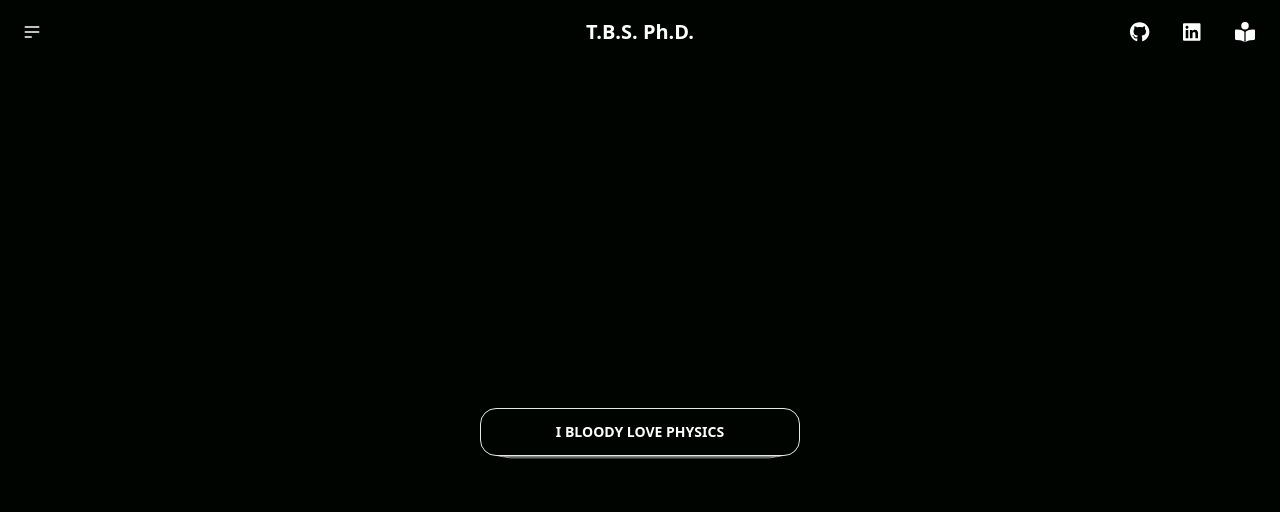
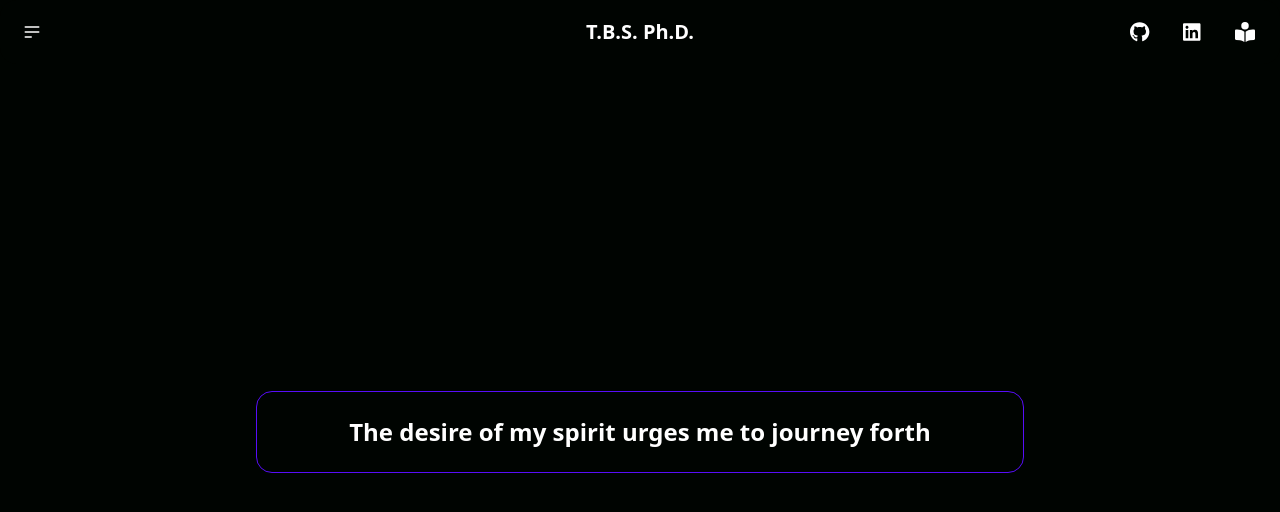
Before and after one commit to tsmith023/portfolio-app, a Next.js app: page / in a window 1280 px wide. Shown: the top 512 px of the page. Built offline with nearby package versions, Linux system fonts and the light colour scheme.

Commit message:
add HeadlessUI to fade landing poem in and out

```diff
--- a/package.json
+++ b/package.json
@@ -8,15 +8,17 @@
   },
   "dependencies": {
     "@fortawesome/fontawesome-svg-core": "^6.1.1",
+    "@fortawesome/free-brands-svg-icons": "^6.1.1",
     "@fortawesome/free-solid-svg-icons": "^6.1.1",
-    "@fortawesome/free-brands-svg-icons": "^6.1.1",
     "@fortawesome/react-fontawesome": "^0.2.0",
+    "@headlessui/react": "^1.6.6",
     "daisyui": "^2.22.0",
     "eslint": "^8.21.0",
     "next": "12.2.3",
     "react": "^18",
     "react-dom": "^18",
-    "react-is": "^17.0.2"
+    "react-is": "^17.0.2",
+    "react-transition-group": "^4.3.0"
   },
   "devDependencies": {
     "@types/react": "^18",
--- a/pages/index.tsx
+++ b/pages/index.tsx
@@ -1,58 +1,90 @@
-import React, { useEffect, useRef, useState } from "react";
-import nextPackage from "next/package.json";
-import Title from '../components/Title'
+import React, { useEffect, useState } from "react";
+import { Transition } from '@headlessui/react'
 
 interface StackedCardProps {
-  disabled: boolean,
-  onClick: React.MouseEventHandler<HTMLButtonElement>,
-  stack: React.ReactElement,
+  visible: boolean,
+  // onClick: React.MouseEventHandler<HTMLDivElement>,
+  text: string
 }
 
 const StackedCard: React.FC<StackedCardProps> = (props: StackedCardProps): React.ReactElement => {
+  const onClick = () => {
+    window.open("https://glaemscrafu.jrrvf.com")
+  }
   return (
-    <button
-      className="text-center btn btn-primary border border-quaternary card w-80 bg-primary place-content-center"
-      onClick={props.onClick}
+    <div
+      className={`
+        card w-192 h-20 bg-primary py-10
+        cursor-pointer btn btn-primary
+        text-center text-2xl
+      `}
+      onClick={onClick}
     >
-      <div className="card-body">{ props.stack }</div>
-    </button>
+      <div className={`
+        card-body normal-case
+      `}>{ props.text }</div>
+    </div>
   )
 }
 
-const defaultStacks = [
-  <div>I bloody love physics</div>,
-  <div>I also bloody love coding</div>,
-  <div>And DnB m8</div>
-]
+export default function Home(): React.ReactElement {
+  const texts = [
+    "The desire of my spirit urges me to journey forth",
+    "over the flowing sea, that far hence",
+    "across the hills of water and the whale's country",
+    "I may seek the land of strangers"
+  ]
 
-export default function Home(): React.ReactElement {
+  const [ isShowing, setIsShowing ] = useState(true)
   const [ whichStack, setWhichStack ] = useState(0)
-  const [ stacks, setStacks ] = useState(defaultStacks)
+  // const [ selectedStack, setSelectedStack ] = useState(defaultStacks[0])
+  // const [ stacks, setStacks ] = useState(defaultStacks)
 
-  const onClick = ( idx: number ) => {
-    const newStackNumber = whichStack + 1 === stacks.length ? 0 : whichStack + 1
-    const poppedStacks = defaultStacks.filter((_, idx) => idx !== newStackNumber)
-    setWhichStack(newStackNumber)
-    setStacks([
-      defaultStacks[newStackNumber],
-      ...poppedStacks
-    ])
+  const fadeTime = 200
+
+  const onFadeOut = () => {
+    setIsShowing(false)
   }
+
+  const onFadeIn = () => {
+    setIsShowing(true)
+  }
+
+  const onChange = () => {
+    // Begin fade out transition
+    setIsShowing(false)
+    // Calculate new stack to choose from
+    const newStackNumber = whichStack + 1 === texts.length ? 0 : whichStack + 1
+    // Trigger function to execute after fadeTime to change stack and fade back in
+    setTimeout(() => {
+      setWhichStack(newStackNumber)
+      setIsShowing(true)
+    }, fadeTime)
+  }
+
+  useEffect(() => {
+    // Setup time between Stack Fades to trigger on each fade-out-and-in
+    const waitTime = 6000
+    const change = setInterval(() => onChange(), waitTime)
+    return () => clearInterval(change)
+  }, [onChange])
 
   return (
     <div className="h-full flex">
-      <div className="stack m-auto">
-        { stacks.map((stack, idx) => {
-          return (
-            <StackedCard
-              key={idx}
-              disabled={idx!==whichStack}
-              onClick={() => onClick(idx)}
-              stack={stack}
-            />
-          )
-        }) }
+      <div className="m-auto">
+        <Transition
+          show={isShowing}
+          unmount={false}
+          enter={`transition-opacity duration-${fadeTime}`}
+          enterFrom="opacity-0"
+          enterTo="opacity-100"
+          leave={`transition-opacity duration-${fadeTime}`}
+          leaveFrom="opacity-100"
+          leaveTo="opacity-0"
+        >
+          <StackedCard text={texts[whichStack]} visible={isShowing} />
+        </Transition>
       </div>
     </div>
-  );
+  )
 }
--- a/styles/index.css
+++ b/styles/index.css
@@ -1,3 +1,7 @@
 @tailwind base;
 @tailwind components;
 @tailwind utilities;
+
+.w-192 {
+  width: 768px;
+}
```
Also changed, not shown: 1 other file (tests, documents, lock files or other folders).
